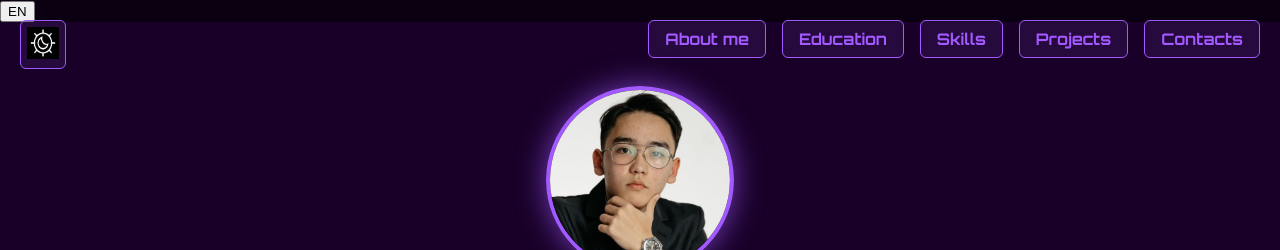
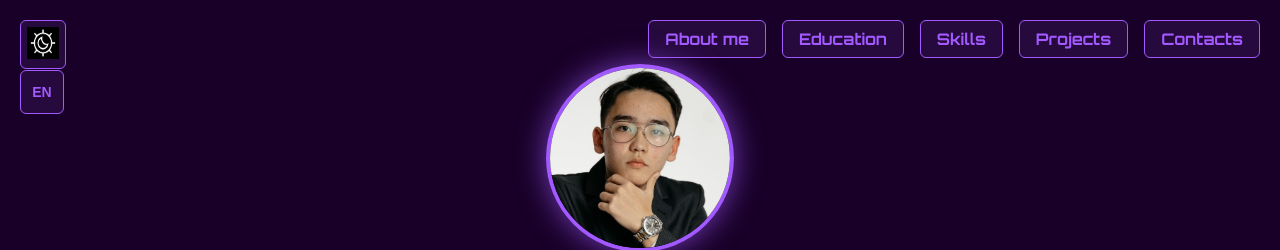
Before and after one commit to As45671234/-resume, a plain HTML site: page index.html in a window 1280 px wide. Shown: the top 250 px of the page. Drawn offline with Linux system fonts and the light colour scheme.

Commit message:
Update style.css

```diff
--- a/style.css
+++ b/style.css
@@ -15,6 +15,34 @@ html {
     background: #f0f0f0;
     color: #111;
   }
+  .toggle-language {
+    position: fixed;
+    top: 70px; /* чуть ниже кнопки темы */
+    left: 20px;
+    z-index: 999;
+    background: rgba(162, 89, 255, 0.1);
+    border: 1px solid #a259ff;
+    border-radius: 6px;
+    padding: 6px;
+    width: 44px;
+    height: 44px;
+    cursor: pointer;
+    transition: background 0.3s, transform 0.2s;
+    display: flex;
+    align-items: center;
+    justify-content: center;
+    font-size: 14px;
+    font-family: 'Montserrat', sans-serif;
+    font-weight: 700;
+    color: #a259ff;
+  }
+  .toggle-language:hover {
+    background: #a259ff;
+    color: #0b0011;
+    transform: scale(1.1);
+  }
+
+
   .toggle-theme {
     position: fixed;
     top: 20px;
```
